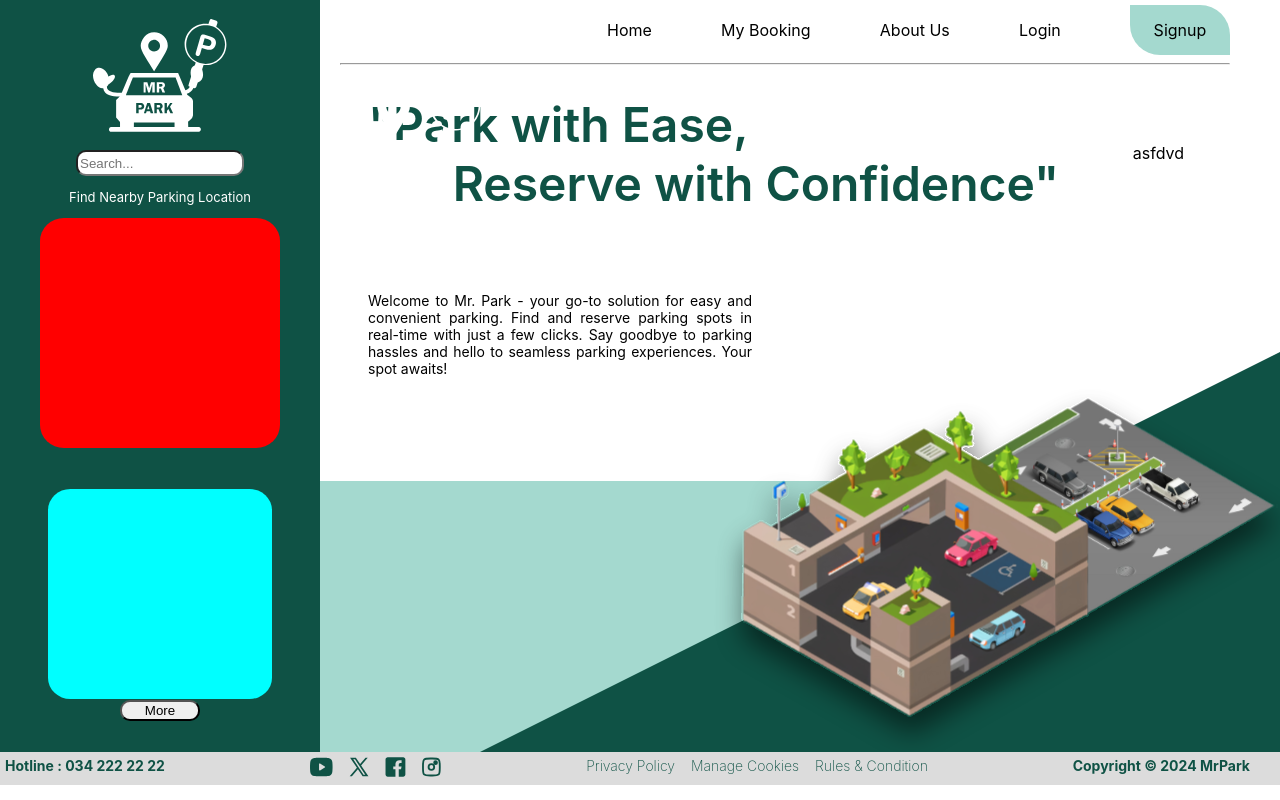
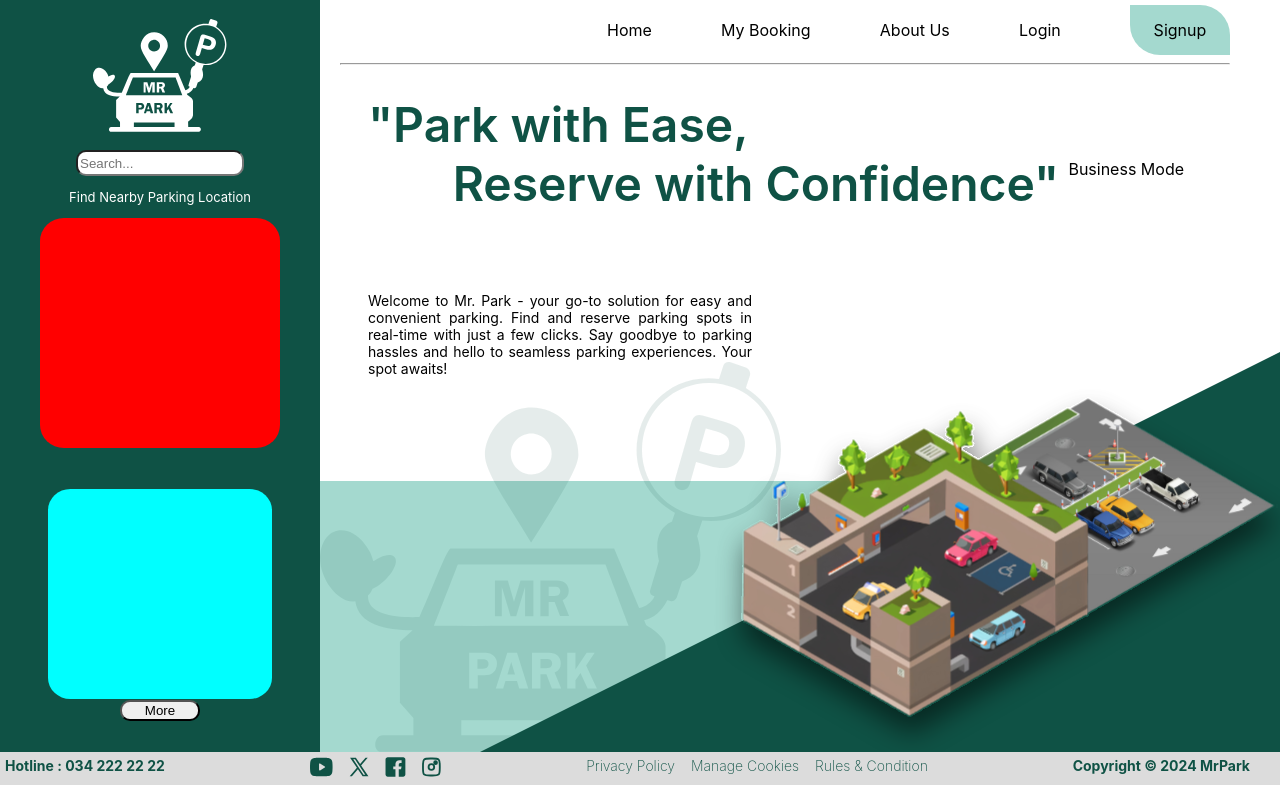
Before and after one commit to DhananjayaYN/Vehicle-Parking, a React (Create React App) app: page / in a window 1280 px wide. Built offline with nearby package versions, Linux system fonts and the light colour scheme.

Commit message:
add  transparent logo

```diff
--- a/src/Pages/HomePage.js
+++ b/src/Pages/HomePage.js
@@ -4,6 +4,7 @@ import Footer from '../Components/Footer';
 import Navibar from '../Components/NaviBar'
 import logo from '../Images/inner logo.svg'
 import home_img from '../Images/Home image.svg'
+import watermark from '../Images/hidden logo.svg'
 
 export default function HomePage() {
   return (
@@ -32,14 +33,17 @@ export default function HomePage() {
                 <div class='container'>
                     <p class='main_topic'>"Park with Ease,<br/>
                     &nbsp;&nbsp;&nbsp;&nbsp;&nbsp;&nbsp;&nbsp;Reserve with Confidence"</p>
-                    <div class='change_mode'>asfdvd</div>
+                    <div class='change_mode'>
+                        <p>Business Mode</p>
+                        <div class=''></div>
+                    </div>
                     <p class="description">
                     Welcome to Mr. Park - your go-to solution for easy and convenient parking.
                     Find and reserve parking spots in real-time with just a few clicks.
                     Say goodbye to parking hassles and hello to seamless parking experiences. Your spot awaits!
                     </p>
                     <div class='rectragle'></div>
-                    <img src={logo} alt='Logo' class='water_mark'/>
+                    <img src={watermark} alt='Logo' class='water_mark'/>
                     <div class='triangle'></div>
                     <img src={home_img} alt='Home_image' class='home_image'/>
                 </div>
--- a/src/Pages/HomePageCSS.css
+++ b/src/Pages/HomePageCSS.css
@@ -136,5 +136,7 @@
 .water_mark{
     position: absolute;
     left: 0;
-    border: 0;
+    bottom: 0;
+    width: 48%;
+    opacity: 0.1;
 }
```
Also changed, not shown: src/Images/hidden logo.svg (added).
